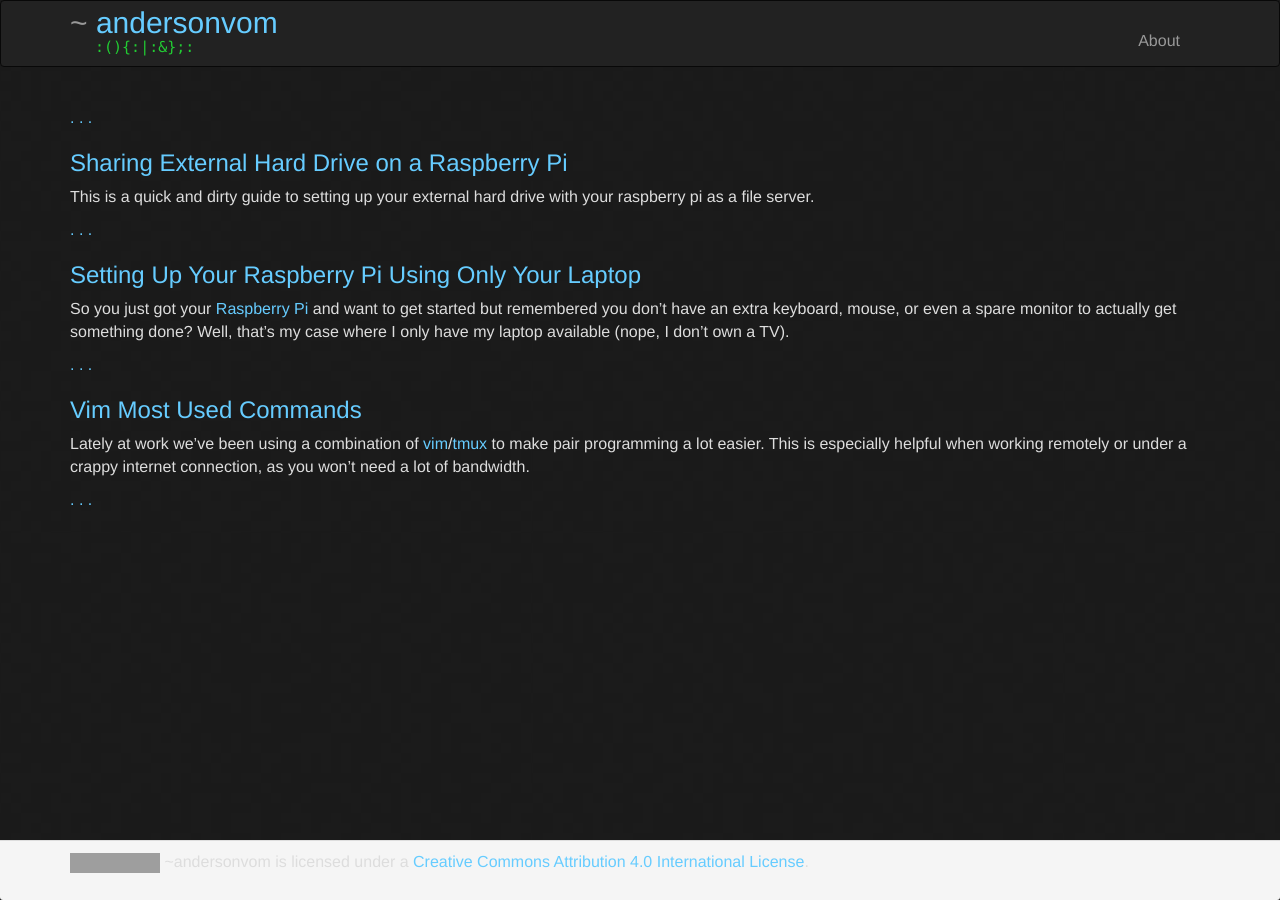
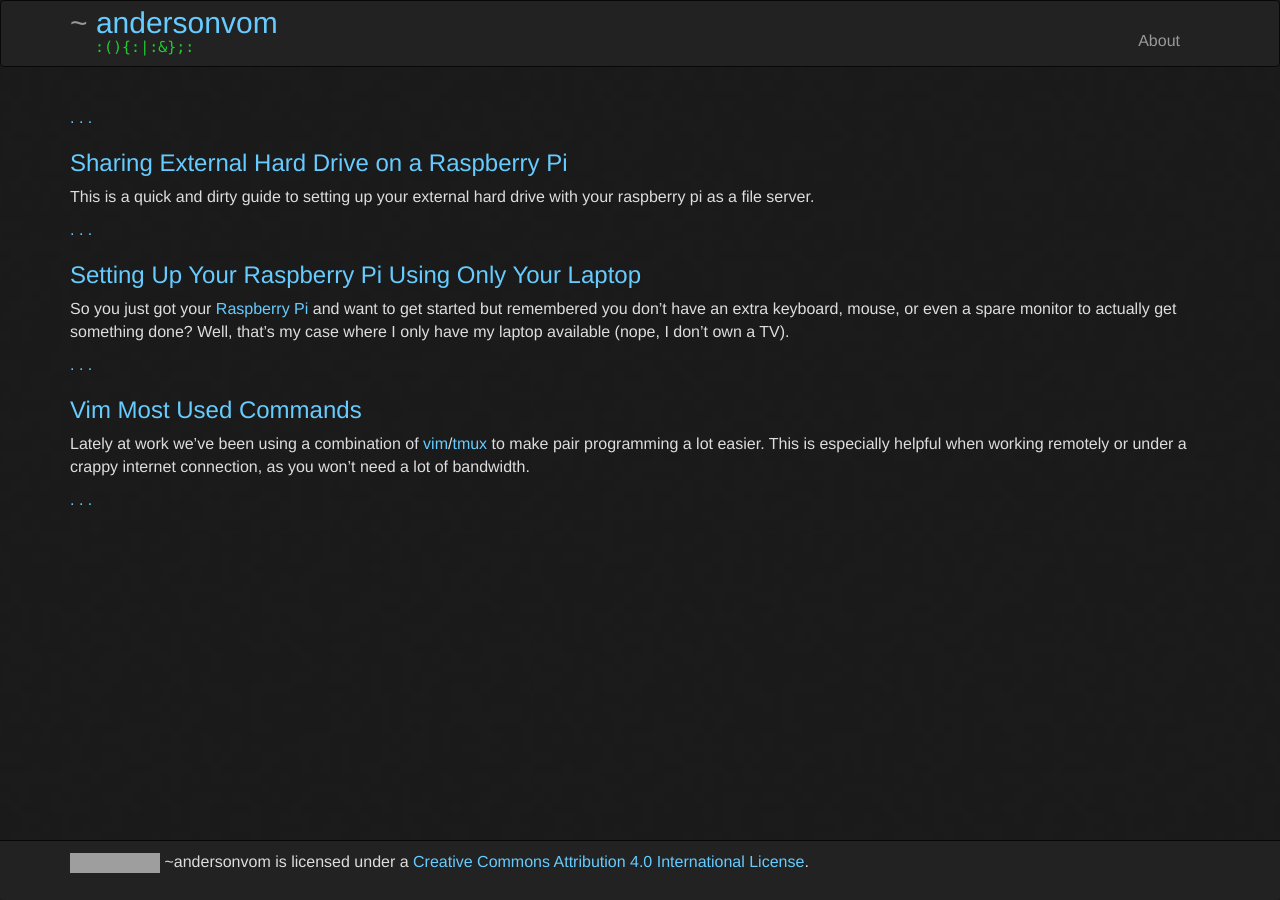
Before and after one commit to andersonvom/andersonvom.github.io, a Jekyll site: the page built from index.md, in a window 1280 px wide. Built offline with Jekyll 4.4.1, drawn with Linux system fonts in a browser that asks for light colours; nearby versions of some CDN libraries; grey boxes are pictures that could not be loaded.

Commit message:
Fix footer color to a more pleasant background

```diff
--- a/stylesheets/custom.css
+++ b/stylesheets/custom.css
@@ -38,5 +38,9 @@ footer {
 }
 .navbar-brand { padding-top: 5px; padding-bottom: 0; }
 header nav { margin-top: 15px; }
+.panel-footer {
+  background-color: rgb(34, 34, 34);
+  border-color: rgb(8, 8, 8);
+}
 
 .post_title { color: #6cf; }
```
